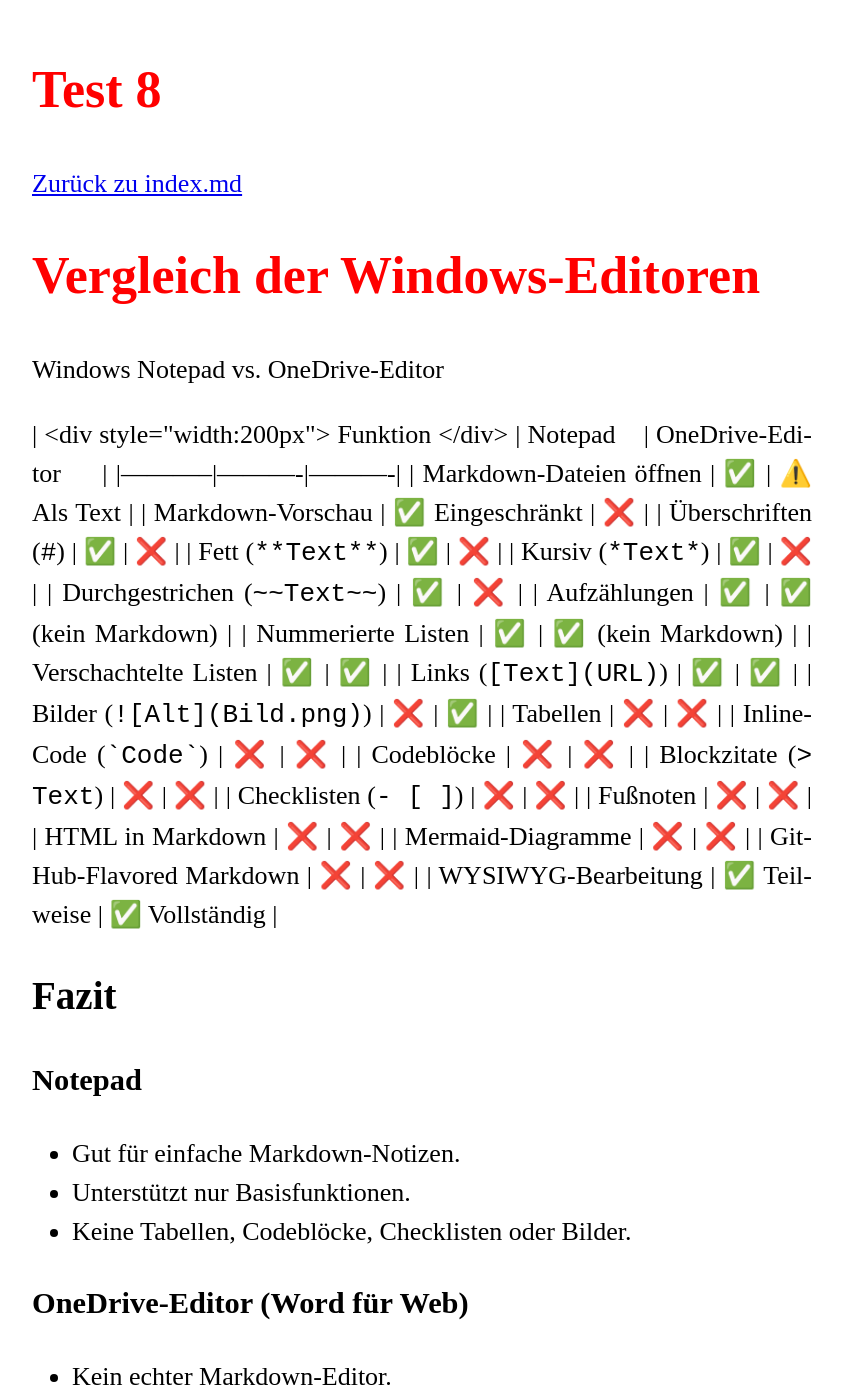
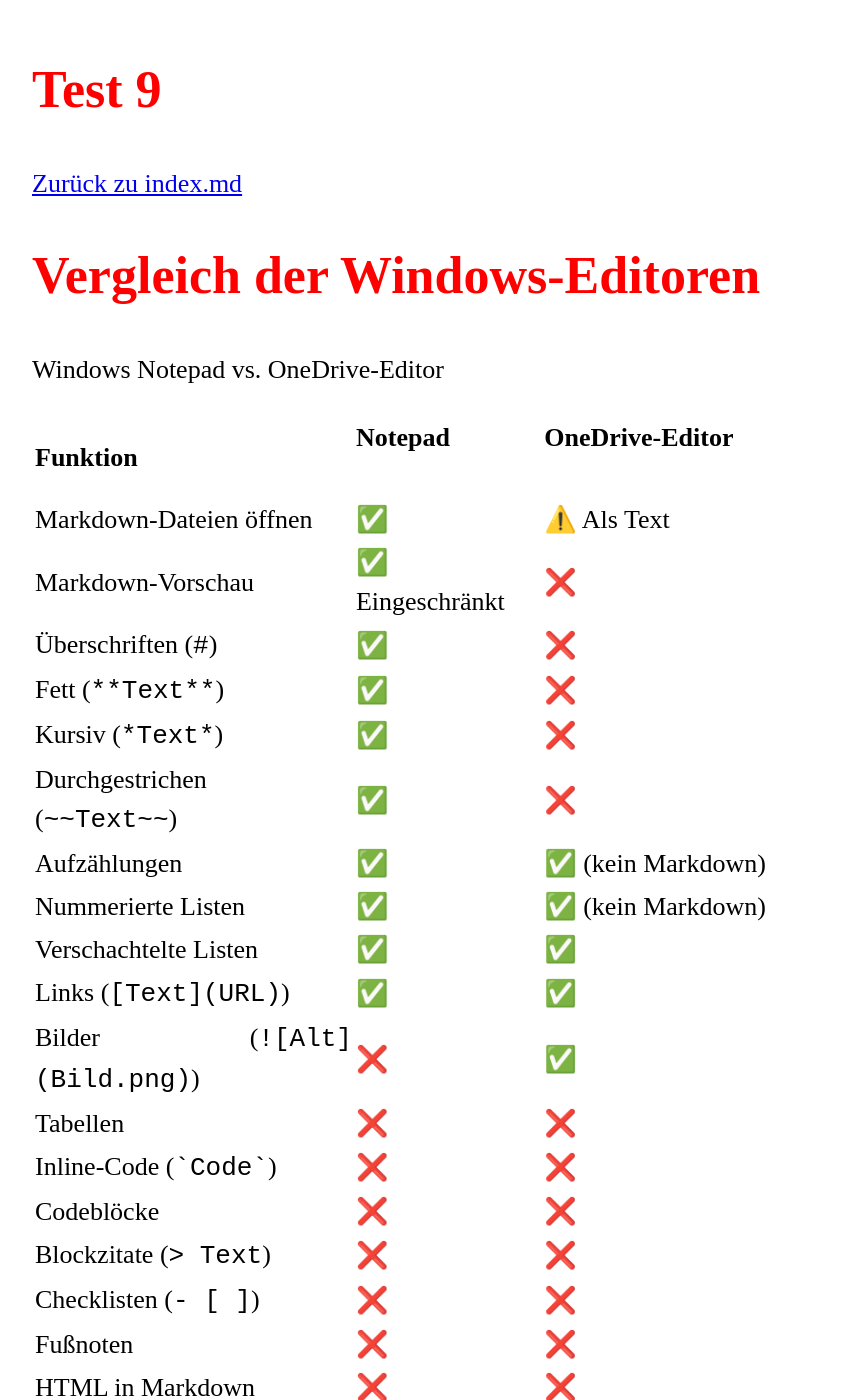
Before and after one commit to MonaLgbt/MonaLgbt.github.io, a Jekyll site: the page built from pages/comparison.md, in a window 1280 px wide and 1400 px high. Shown: the whole window, without its empty margins (218-1060 px from the left). Built offline with Jekyll 4.4.1, drawn with Linux system fonts in a browser that asks for light colours; some of the changed text lies outside the part shown.

Commit message:
Update comparison.md

```diff
--- a/pages/comparison.md
+++ b/pages/comparison.md
@@ -1,5 +1,5 @@
 ---
-title: Test 8
+title: Test 9
 layout: default
 ---
 
@@ -9,9 +9,7 @@
 
 Windows Notepad vs. OneDrive-Editor
 
-| <div style="width:200px">
-Funktion
-</div> | Notepad &nbsp; &nbsp;| OneDrive-Editor &nbsp; &nbsp; |
+| Funktion &nbsp; &nbsp; &nbsp; &nbsp; &nbsp; &nbsp; | Notepad &nbsp; &nbsp; &nbsp; &nbsp; &nbsp; &nbsp; &nbsp; &nbsp; | OneDrive-Editor &nbsp; &nbsp; &nbsp; &nbsp; &nbsp; &nbsp; &nbsp; &nbsp; |
 |-----------|----------|----------|
 | Markdown-Dateien öffnen | ✅ | ⚠️ Als Text |
 | Markdown-Vorschau | ✅ Eingeschränkt | ❌ |
```
